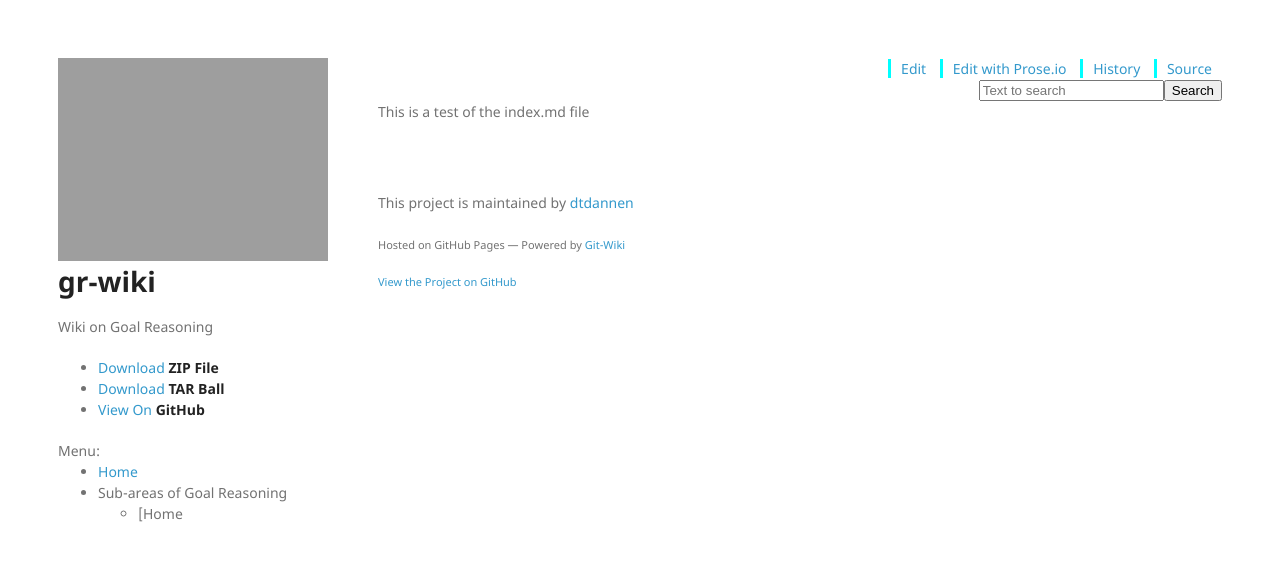
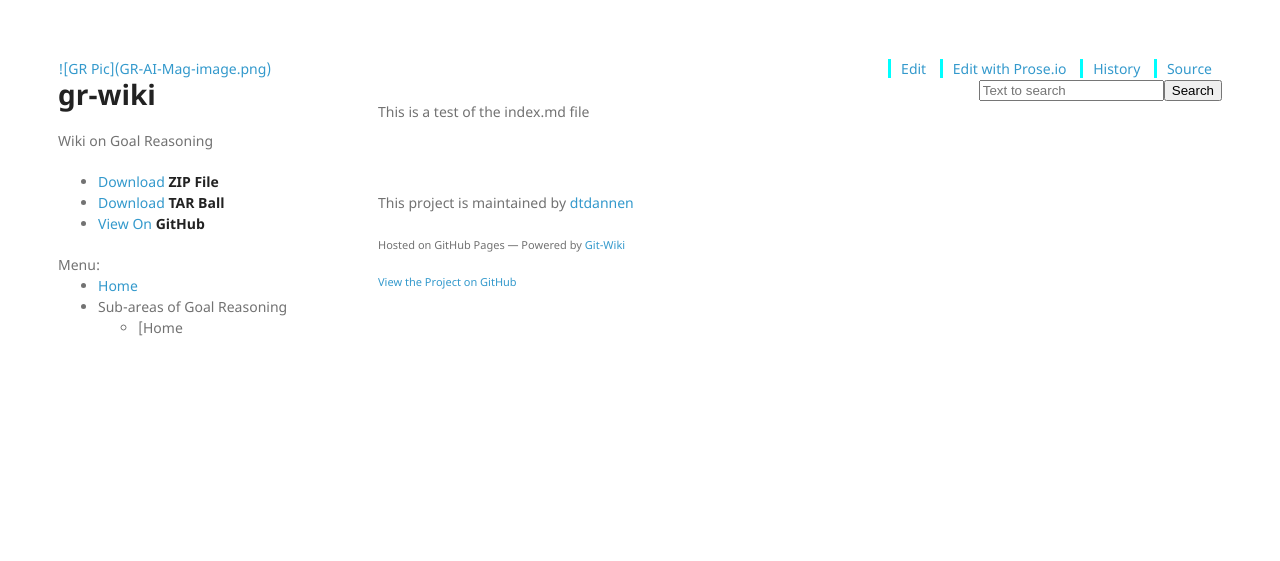
Before and after one commit to dtdannen/grwiki, a Jekyll site: the page built from index.md, in a window 1280 px wide. Shown: the top 561 px of the page. Built offline with Jekyll 4.4.1, drawn with Linux system fonts in a browser that asks for light colours; nearby versions of some CDN libraries; our own code applies the rules of GitHub Pages for plain Markdown files.

Commit message:
updated wiki

```diff
--- a/_layouts/default.html
+++ b/_layouts/default.html
@@ -27,7 +27,7 @@
   <body>
     <div class="wrapper">
       <header>
-        <a href="{{ '/' | relative_url }}"><img src="![GR Pic](GR-AI-Mag-image.png)">
+        <a href="{{ '/' | relative_url }}">![GR Pic](GR-AI-Mag-image.png)<!-- img src="![GR Pic](GR-AI-Mag-image.png)" -->
           <h1>{{ site.title | default: site.github.repository_name }}</h1>
         </a>
         <p>{{ site.description | default: site.github.project_tagline }}</p>
```
